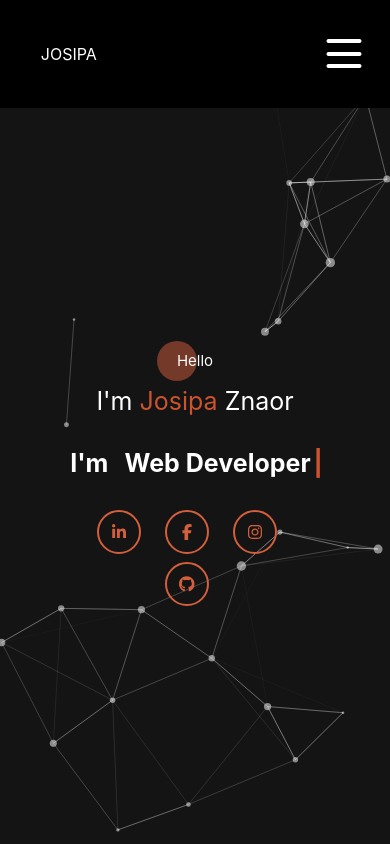
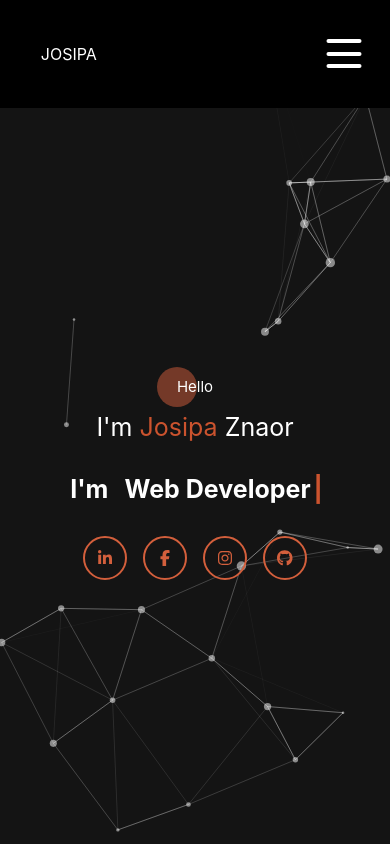
Before and after one commit to jopaa10/Portfolio, a React (Create React App) app: page / in a window 390 px wide. Shown: the top 844 px of the page. Built offline with nearby package versions, Linux system fonts and the light colour scheme.

Commit message:
fixing close hamburger menu when user click on nav item inside the menu

```diff
--- a/src/components/Hamburger.js
+++ b/src/components/Hamburger.js
@@ -1,19 +1,13 @@
 import { useState } from 'react';
 import '../styles/components/_hamburger.scss';
 
-const Hamburger = ({ handleShowNavItems }) => {
-  const [isActive, setIsActive] = useState(false);
+const Hamburger = ({ handleShowNavItems, toggleMenu }) => {
   const activeClass = 'hamburger-menu--active';
-
-  const toogleHamMenu = () => {
-    setIsActive(!isActive);
-  };
 
   return (
     <div
-      className={`hamburger-menu ${isActive ? activeClass : ''}`}
+      className={`hamburger-menu ${toggleMenu ? activeClass : ''}`}
       onClick={() => {
-        toogleHamMenu();
         handleShowNavItems();
       }}>
       <div className="ham-bar bar-top"></div>
--- a/src/components/Navbar.js
+++ b/src/components/Navbar.js
@@ -15,6 +15,7 @@ const Navbar = () => {
   };
 
   const handleIsActive = (id) => {
+    setToggleMenu(false);
     if (NavbarData.includes(id)) {
       setActiveItem(`${NavbarData[id].title}`);
     }
@@ -51,12 +52,11 @@ const Navbar = () => {
             <div className="navbar-logo">
               <p>Josipa</p>
             </div>
-            {/* <div className="toggle-menu" onClick={() => handleShowNavItems()}>
-              <span className="toggle-menu__icon"></span>
-              <span className="toggle-menu__icon"></span>
-              <span className="toggle-menu__icon"></span>
-            </div> */}
-            <Hamburger handleShowNavItems={handleShowNavItems} />
+            <Hamburger
+              handleShowNavItems={handleShowNavItems}
+              toggleMenu={toggleMenu}
+              setToogleMenu={setToggleMenu}
+            />
           </section>
 
           <nav id="toggle">
--- a/src/styles/pages/_home-section.scss
+++ b/src/styles/pages/_home-section.scss
@@ -81,7 +81,7 @@
       z-index: 1;
       display: flex;
       flex-direction: row;
-      gap: 0.5rem;
+      gap: 1rem;
       flex-wrap: wrap;
 
       a {
@@ -93,7 +93,6 @@
         align-items: center;
         border-radius: 50%;
         color: var(--activeTextColor);
-        margin-right: 1rem;
 
         &:hover {
           background-color: var(--activeTextColor);
@@ -101,10 +100,14 @@
         }
       }
 
-      @include mobile {
-        padding: 0 2.4rem;
+      @include tablet {
         justify-content: center;
       }
+
+      // @include mobile {
+      //   padding: 0 2.4rem;
+      //   justify-content: center;
+      // }
     }
 
     @include tablet {
```
Also changed, not shown: 1 other file (tests, documents, lock files or other folders).
